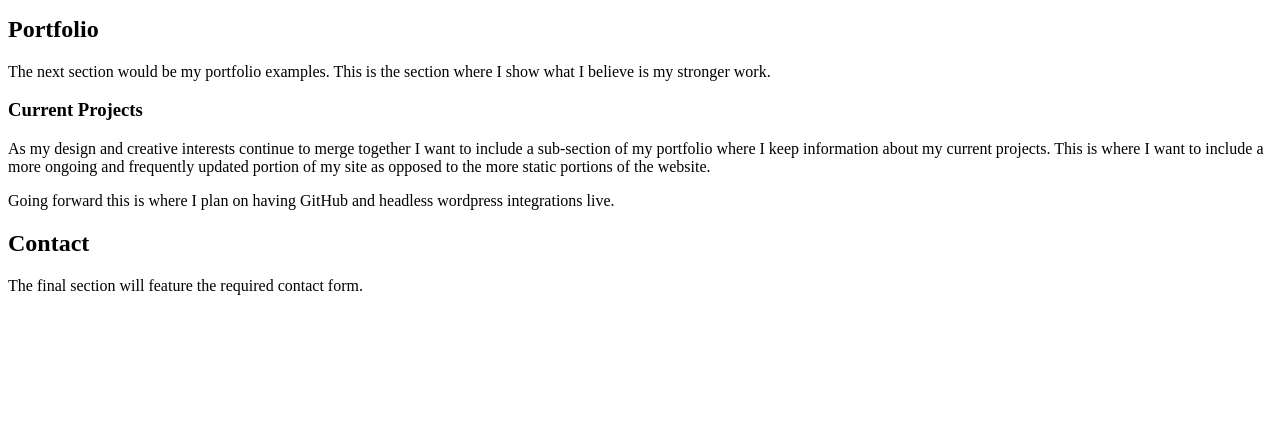
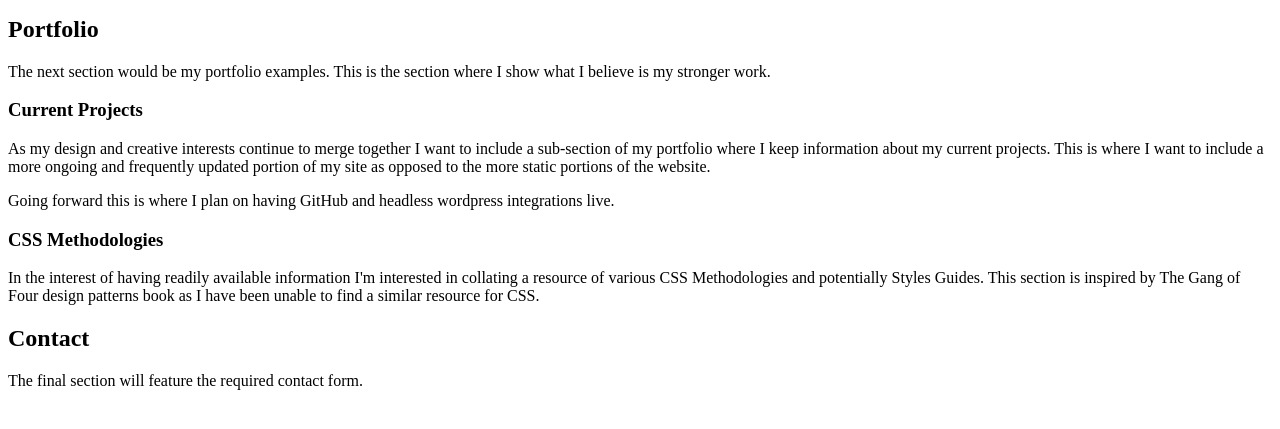
Before and after one commit to erikClevenger/modwrk, a PHP site: page /milestone-2.php in a window 1280 px wide. Shown: the part 232-661 px from the top of the page. Run offline with PHP 8.4, Linux system fonts and the light colour scheme.

Commit message:
add another section about CSS resources

```diff
--- a/public_html/documentation/milestone-2.php
+++ b/public_html/documentation/milestone-2.php
@@ -22,12 +22,18 @@
 		<h2>Portfolio</h2>
 		<p>The next section would be my portfolio examples. This is the section where I show what I believe is my
 			stronger work. </p>
-		<div>
+		<div class="currentProjects">
 			<h3>Current Projects</h3>
 			<p>As my design and creative interests continue to merge together I want to include a sub-section of my
 				portfolio where I keep information about my current projects. This is where I want to include a more
 				ongoing and frequently updated portion of my site as opposed to the more static portions of the website.</p>
 			<p>Going forward this is where I plan on having GitHub and headless wordpress integrations live.</p>
+		</div>
+		<div class="methodologies">
+			<h3>CSS Methodologies</h3>
+			<p>In the interest of having readily available information I'm interested in collating a resource of
+				various CSS Methodologies and potentially Styles Guides. This section is inspired by The Gang of Four
+				design patterns book as I have been unable to find a similar resource for CSS.</p>
 		</div>
 	</section>
 	<section>
```
